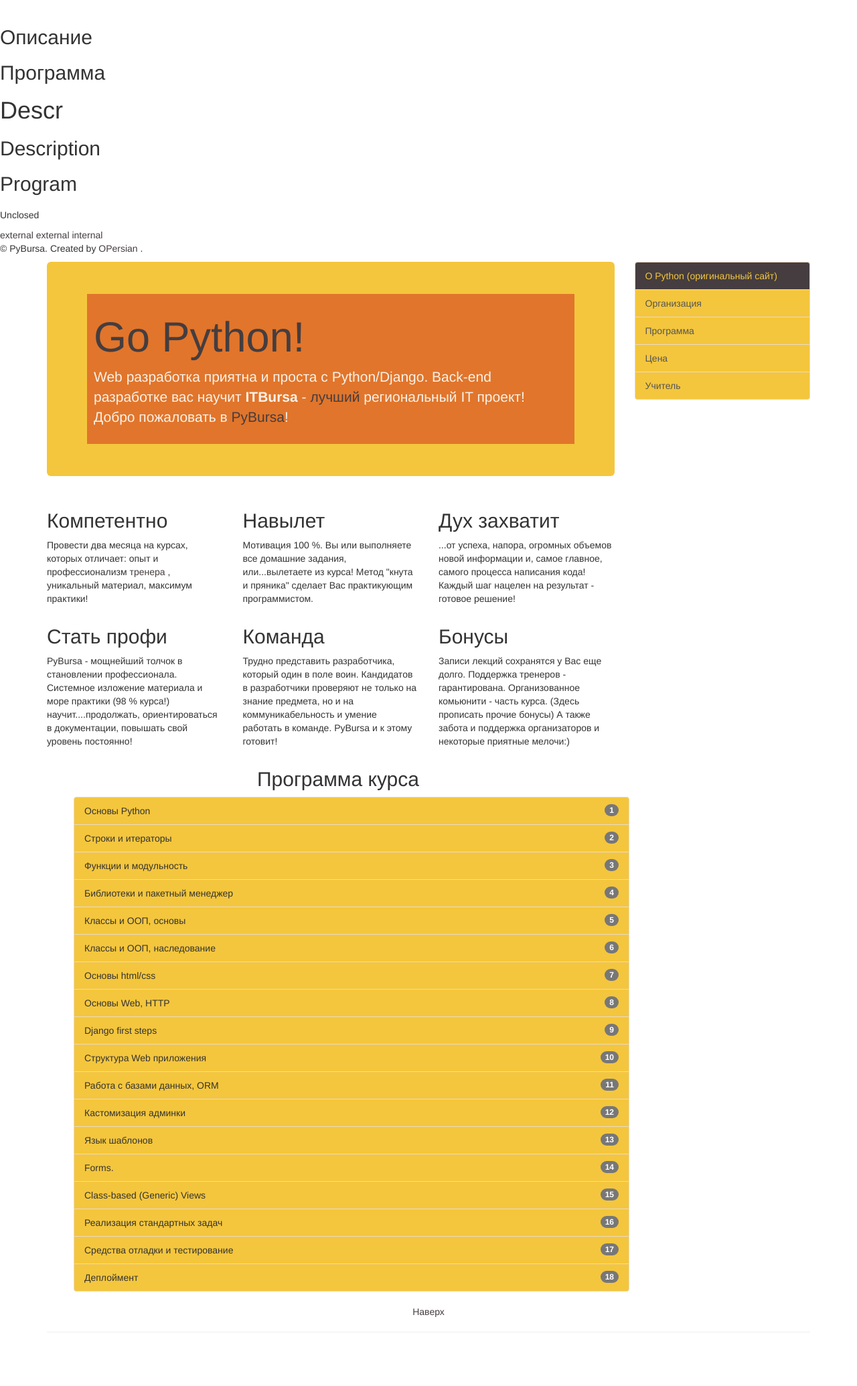
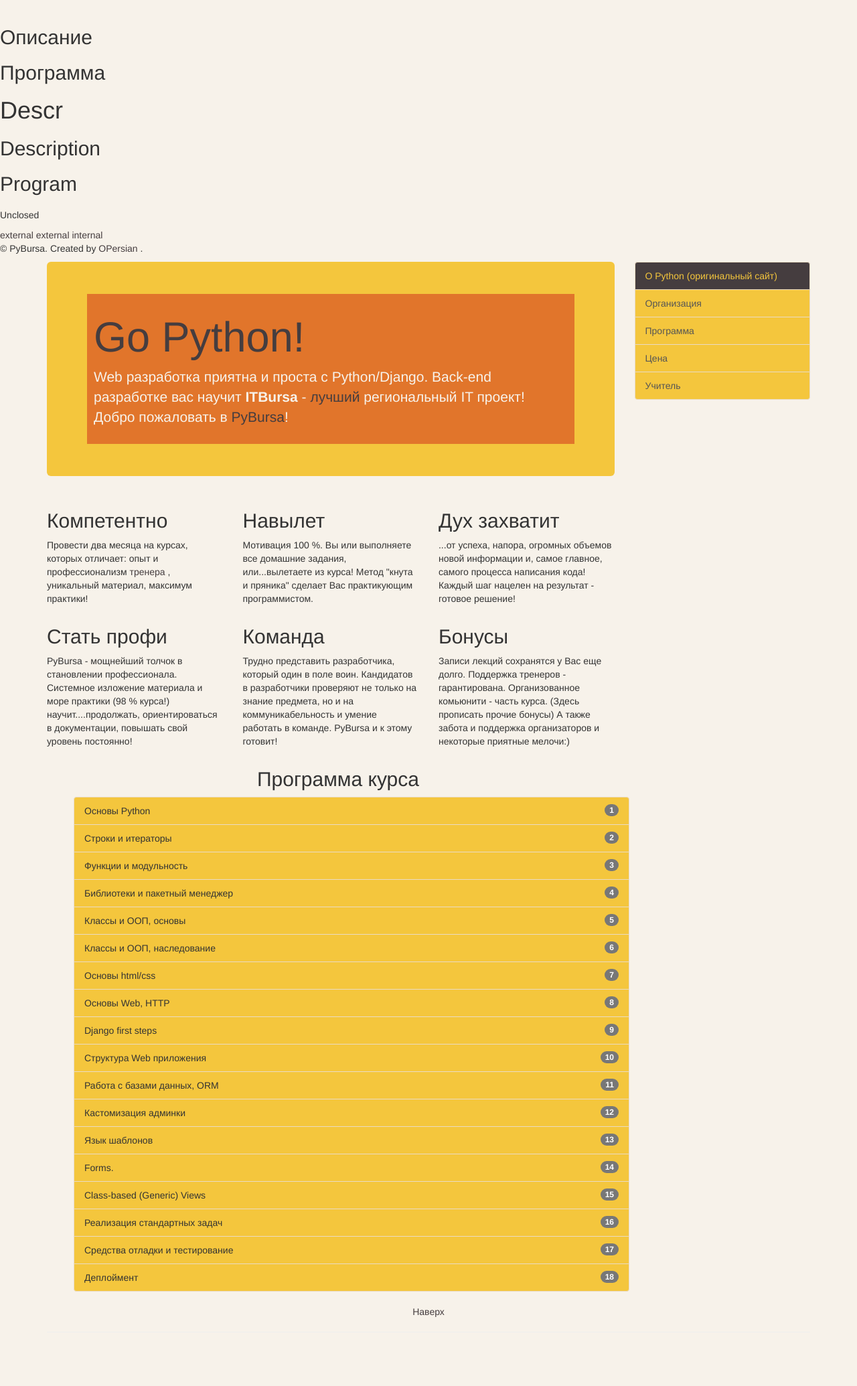
Before and after one commit to BrinNatasha/dj101_trial_repo, a Python web app: template templates/test_index.html in a window 1280 px wide. Shown: the part 51-2121 px from the top of the page at 67% size. Run offline with Jinja, Linux system fonts and the light colour scheme; the template is opened without the code that fills it, so the values that code supplies are empty; some libraries are stand-ins or nearby versions.

Commit message:
state returned

```diff
--- a/static/css/style.css
+++ b/static/css/style.css
@@ -5,7 +5,7 @@
 
 body
 {
-  backgrounds: #f7f2ea;
+  background: #f7f2ea;
 }
 
 .jumbotron
```
